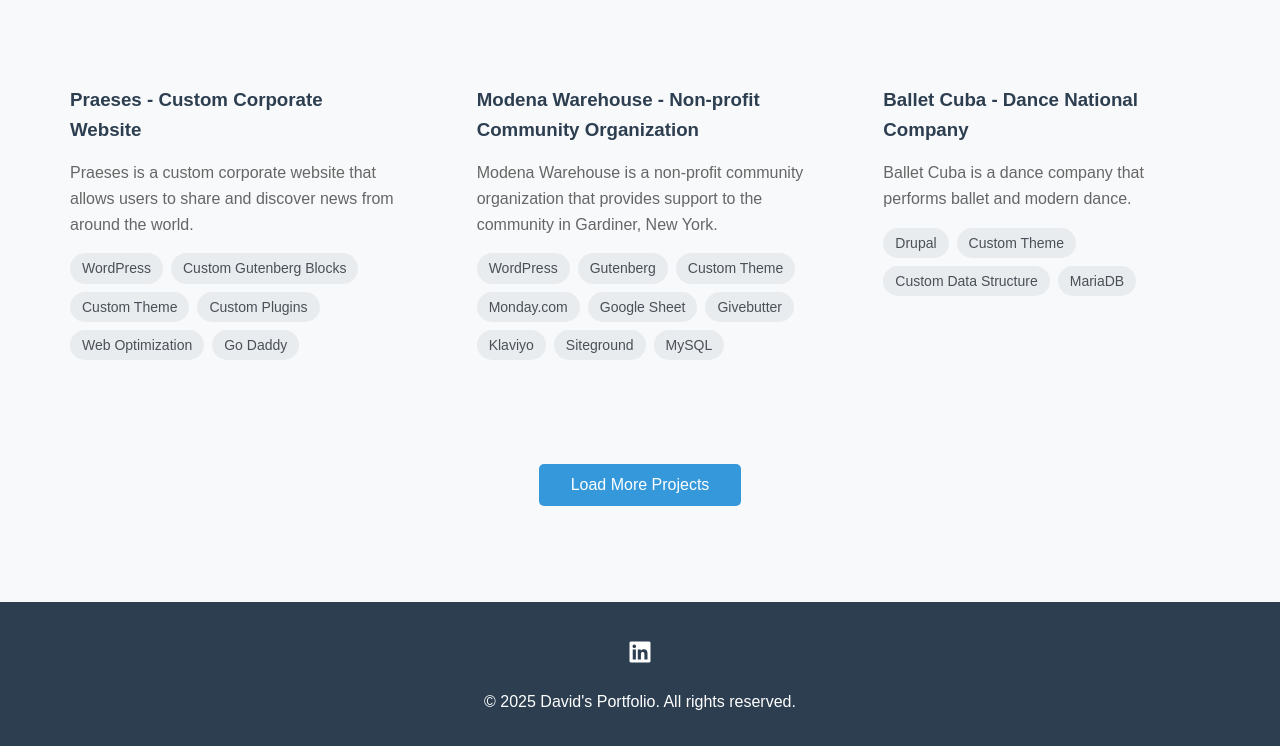
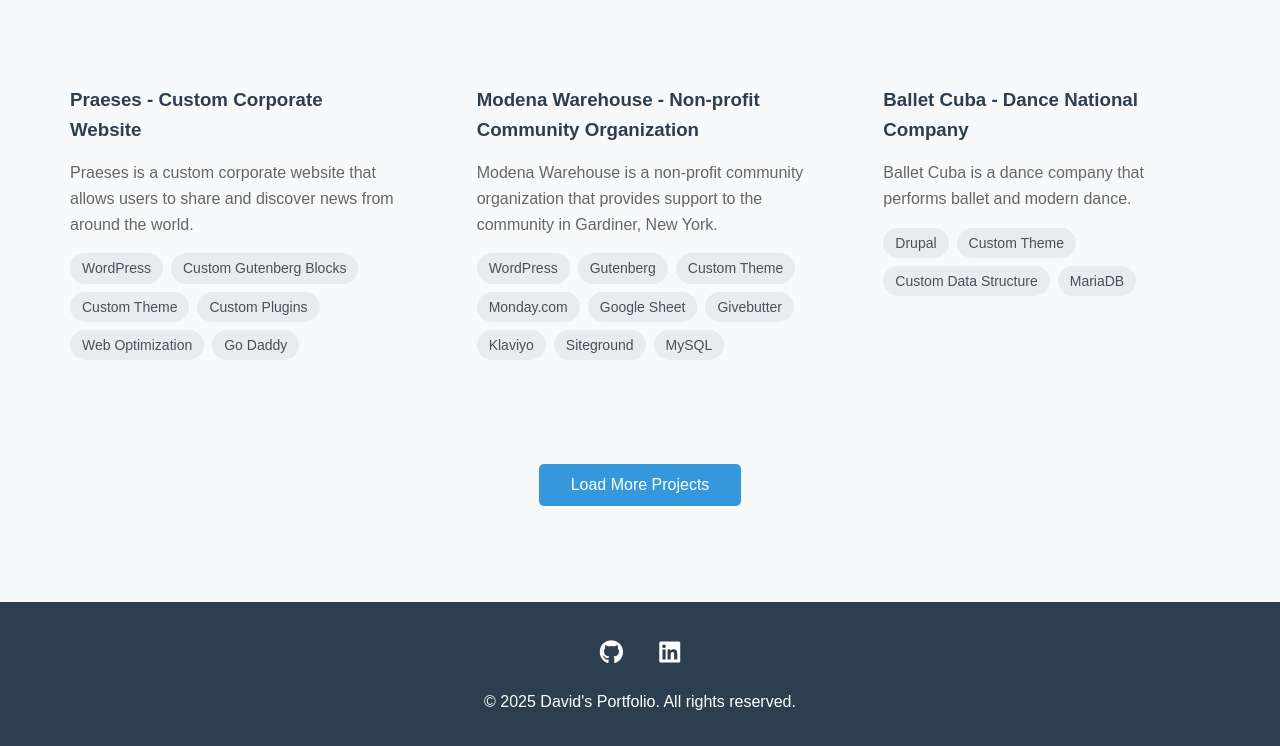
Before and after one commit to neodavet/davetportfolio, a plain HTML site: page index.html in a window 1280 px wide. Shown: the part 2896-3642 px from the top of the page. Drawn offline with Linux system fonts and the light colour scheme.

Commit message:
Updating github link

```diff
--- a/index.html
+++ b/index.html
@@ -153,7 +153,7 @@
     <footer>
         <div class="footer-content">
             <div class="social-links">
-                <!-- <a href="#" target="_blank"><i class="fab fa-github"></i></a> -->
+                <a href="https://github.com/neodavet" target="_blank"><i class="fab fa-github"></i></a>
                 <a href="https://www.linkedin.com/in/tavaresdavid86/" target="_blank"><i class="fab fa-linkedin"></i></a>
                 <!-- <a href="#" target="_blank"><i class="fab fa-twitter"></i></a> -->
             </div>
```
